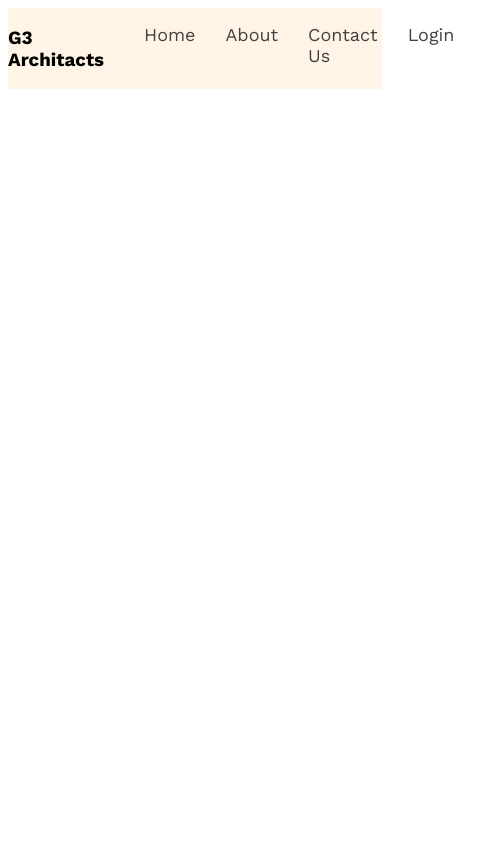
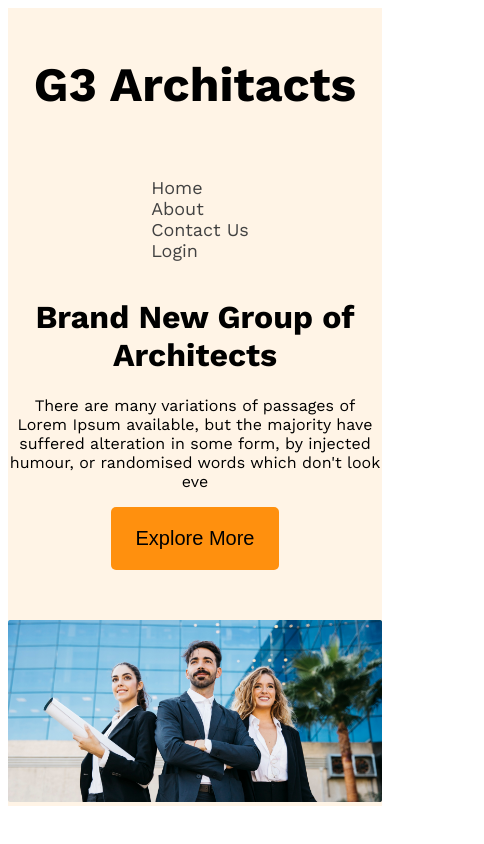
Before and after one commit to Arif-Billah/g3-architects-website, a plain HTML site: page index.html in a window 390 px wide. Shown: the whole page, 484 px wide, since content can reach past the window. Drawn offline with nearby package versions, Linux system fonts and the light colour scheme.

Commit message:
Responsive Banner for Mobile

```diff
--- a/index.html
+++ b/index.html
@@ -19,7 +19,15 @@
            </ul>
         </div>
         <div class="banner">
+            <div class="banner-content">
+                <h1 class="banner-title">Brand New
+                    Group of Architects
+                    </h1>
+                <p>There are many variations of passages of Lorem Ipsum available, but the majority have suffered alteration in some form, by injected humour, or randomised words which don't look eve</p>
+                <button class="btn-primary">Explore More</button>
+            </div>
 
+            <img class="banner-image" src="images/banner.png" alt="">
         </div>
 
     </header>
--- a/styles/architect.css
+++ b/styles/architect.css
@@ -16,6 +16,15 @@
   background-color:  rgba(255, 144, 14, 0.1);
 }
 
+.btn-primary{
+  background-color: #FF900E;
+  padding: 20px 25px;
+  font-size: 1.25rem;
+  font-weight: 600px;
+  border-radius: 5px;
+  border: none;
+}
+
 /* dark-2 */
 .text-gray{
   color:#424242;
@@ -30,6 +39,7 @@
 /* navbar related styles */
 .navbar{
   justify-content: space-between;
+  align-items: center;
 }
 .nav-item{
   list-style: none;
@@ -45,3 +55,27 @@
   max-width: 1440px;
   margin: 0 auto;
 }
+.brand{
+  font-weight: 700px;
+  font-size:3rem;
+}
+/* banner related styles */
+.banner-content{
+  max-width: 850px;
+  text-align: center;
+  margin:0 auto;
+  margin-bottom: 50px;
+}
+.banner-title{
+  font-weight: 700;
+  font: size 4rem;
+}
+.banner-image{
+  width: 100%;
+}
+
+@media screen and (max-width:576px) {
+  .navbar,.nav-links{
+    flex-direction: column;
+  }
+}
```
